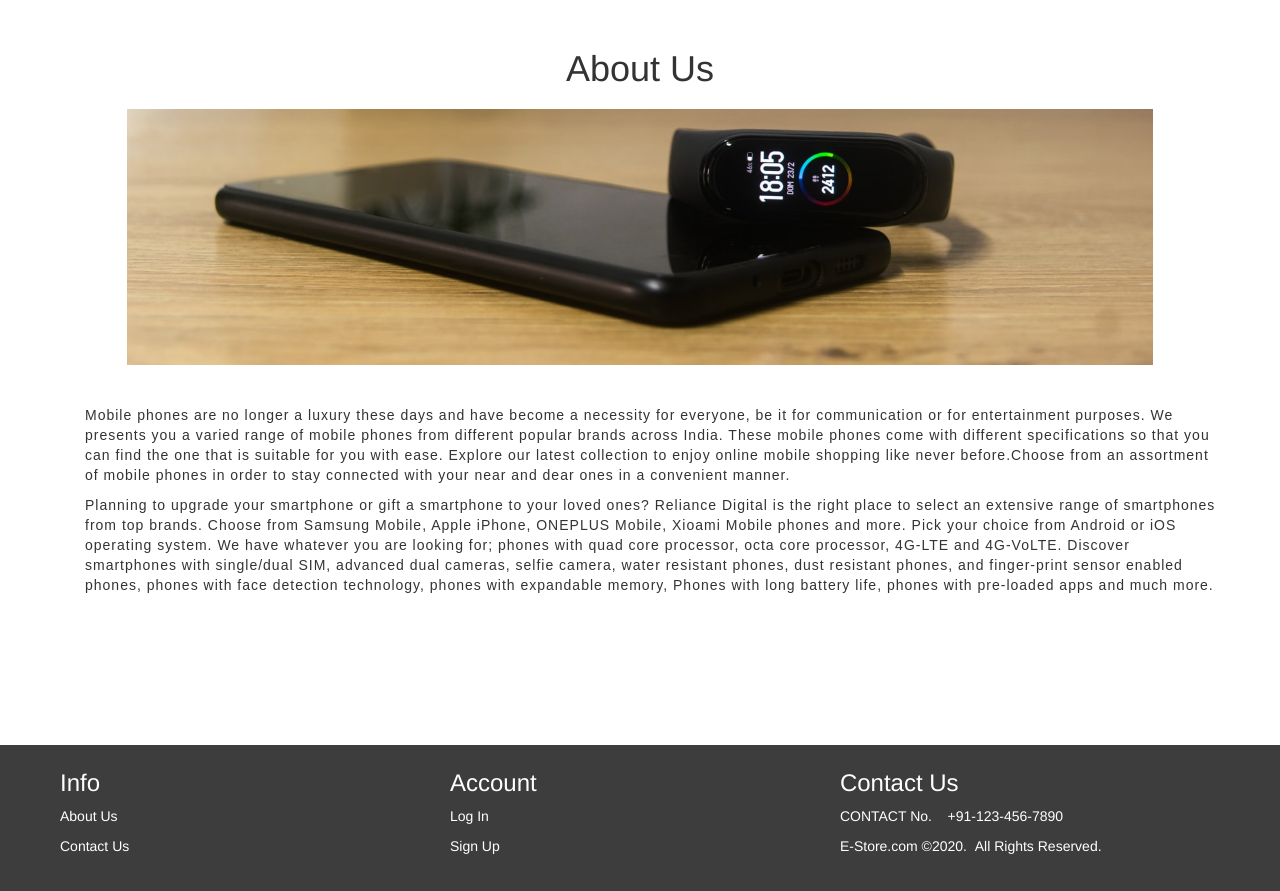
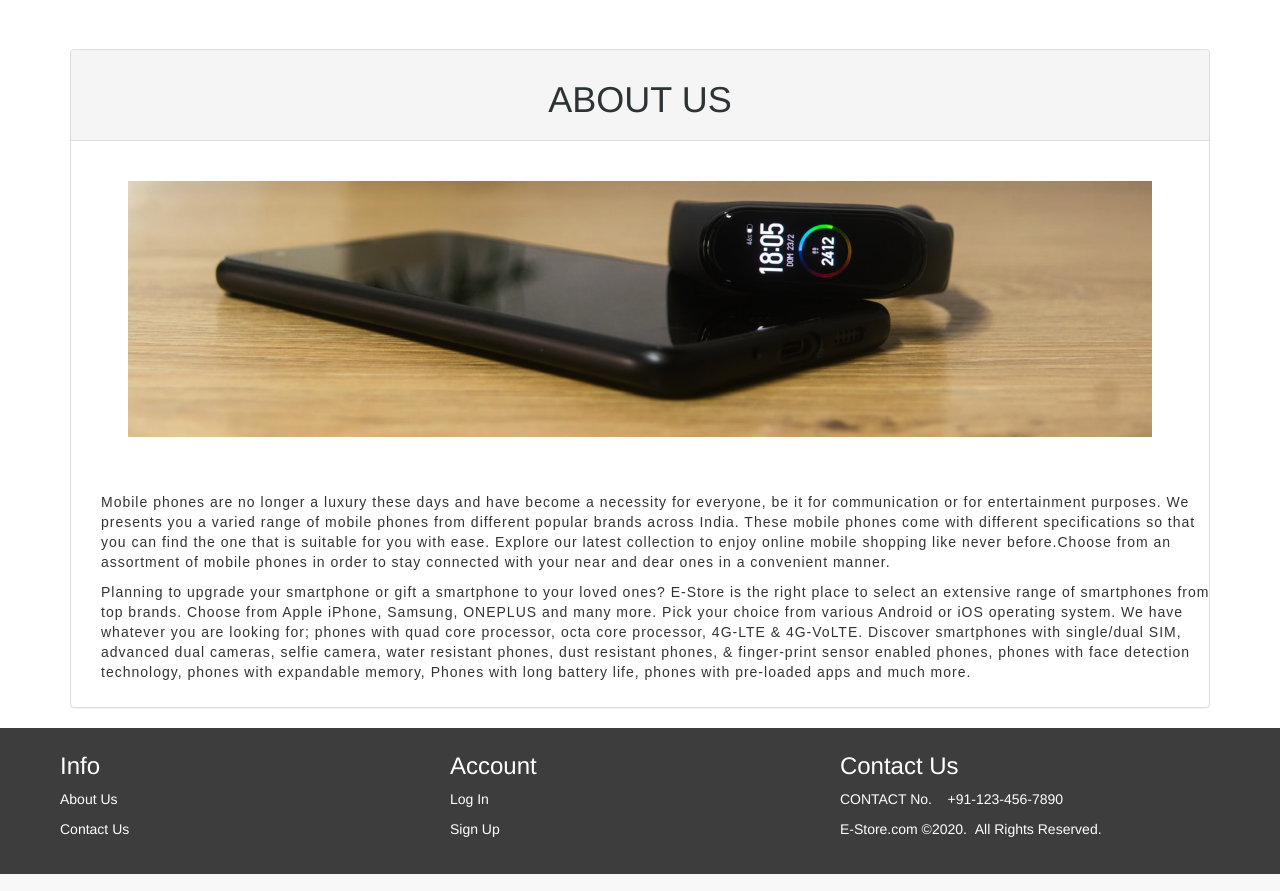
Before and after one commit to goeldivyansh/Shopping-Portal, a PHP site: page /about_us.php in a window 1280 px wide. Shown: the part 51-942 px from the top of the page. Run offline with PHP 8.4, Linux system fonts and the light colour scheme.

Commit message:
updating about

```diff
--- a/about_us.php
+++ b/about_us.php
@@ -30,37 +30,27 @@
     <?php include 'includes/header.php'; ?>
 
     <div class="container">
-        <h1 class="text-center" style="margin-top: 0%; padding-top: 0%; margin-bottom: 20px;">About Us</h1>
-        <img src="img/about.jpg" alt=""
-            style="display: block; margin-left: auto; margin-right: auto; width: 90%; height: 20%; margin-bottom: 40px;">
+        <div class="panel panel-default">
+            <div class="panel-heading color">
+                <h1 style="color:#2C3335">About Us</h1>
+            </div>
+            <img src="img/about.jpg" alt="Phone Image"
+                style="display: block; margin-top: 40px; margin-left: auto; margin-right: auto; width: 90%; height: 25%; margin-bottom: 40px;">
 
-        <div class="container">
-            <p style="letter-spacing: 1px; font-family: sans-serif;">
-                Mobile phones are no longer a luxury these days and have become a necessity for everyone, be it for
-                communication or for entertainment purposes. We presents you a varied range of mobile phones from
-                different
-                popular brands across India. These mobile phones come with different specifications so that you can find
-                the
-                one that is suitable for you with ease. Explore our latest collection to enjoy online mobile shopping
-                like
-                never before.Choose from an assortment of mobile phones in order to stay connected with your near and
-                dear
-                ones in a convenient manner.
-            </p>
-            <p style="letter-spacing: 1px; margin-bottom: 15rem; min-width: 300px; font-family: sans-serif;">
-                Planning to upgrade your smartphone or gift a smartphone to your loved ones? Reliance Digital is the
-                right
-                place to select an extensive range of smartphones from top brands. Choose from Samsung Mobile, Apple
-                iPhone,
-                ONEPLUS Mobile, Xioami Mobile phones and more. Pick your choice from Android or iOS operating system. We
-                have whatever you are looking for; phones with quad core processor, octa core
-                processor, 4G-LTE and 4G-VoLTE. Discover smartphones with single/dual SIM, advanced dual cameras, selfie
-                camera, water resistant phones, dust resistant phones, and finger-print sensor enabled phones, phones
-                with
-                face detection technology, phones with expandable memory, Phones with long battery life, phones with
-                pre-loaded apps and much more.
-            </p>
+            <div class="container">
+                <div class="panel-body">
+                    <p style="letter-spacing: 1px; font-family: sans-serif;">
+                        Mobile phones are no longer a luxury these days and have become a necessity for everyone, be it for communication or for entertainment purposes. We presents you a varied range of mobile phones from different popular brands across India. These mobile phones come with different specifications so that you can find the one that is suitable for you with ease. Explore our latest collection to enjoy online mobile shopping like never before.Choose from an assortment of mobile phones in order to stay connected with your near and dear ones in a convenient manner.
+                    </p>
+                    <p style="letter-spacing: 1px;font-family: sans-serif;">
+                        Planning to upgrade your smartphone or gift a smartphone to your loved ones? E-Store is
+                        the right place to select an extensive range of smartphones from top brands. Choose from Apple iPhone, Samsung, ONEPLUS and many more. Pick your choice from various Android or iOS operating system. We have whatever you are looking for; phones with quad core processor, octa core processor, 4G-LTE & 4G-VoLTE. Discover smartphones with single/dual SIM, advanced dual cameras, selfie camera, water resistant phones, dust resistant phones, & finger-print sensor enabled phones, phones
+                        with face detection technology, phones with expandable memory, Phones with long battery life, phones with pre-loaded apps and much more.
+                    </p>
+                </div>
+            </div>
         </div>
+
 
     </div>
     <?php include 'includes/footer.php'; ?>
```
